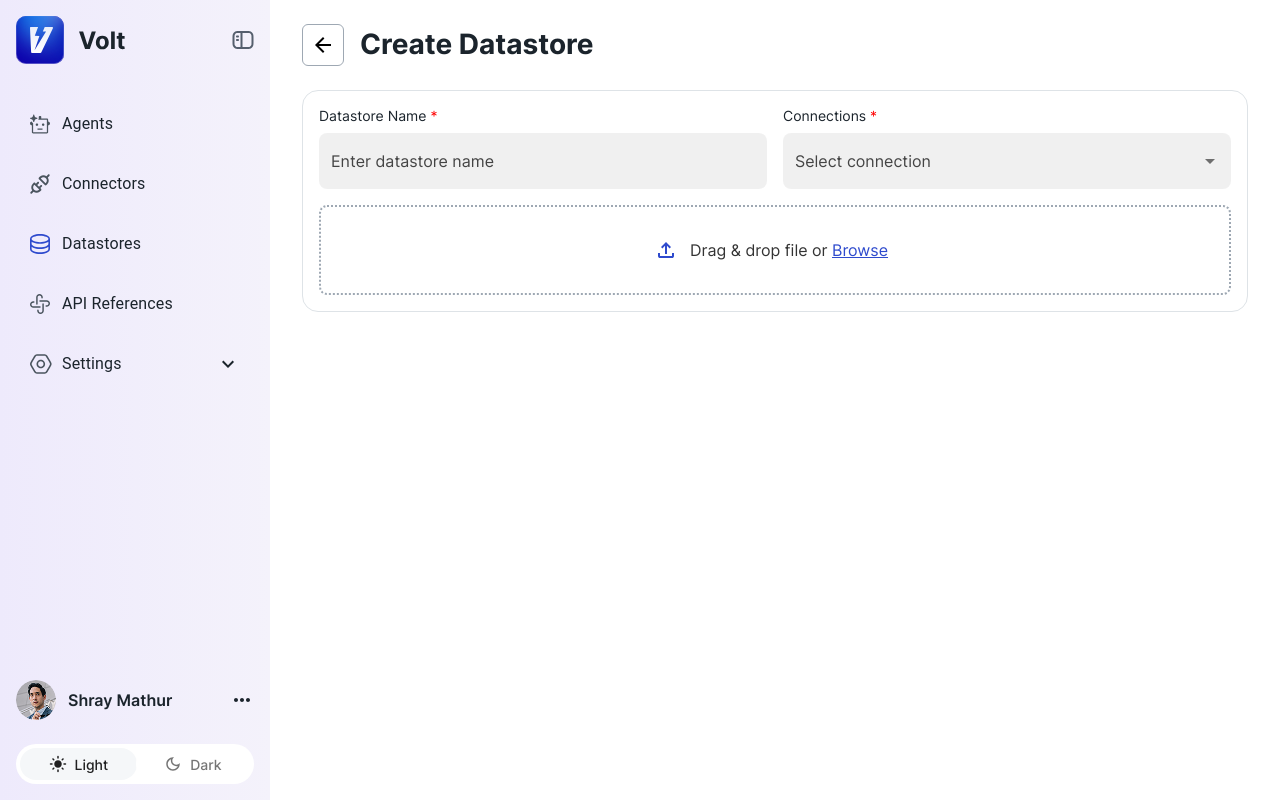
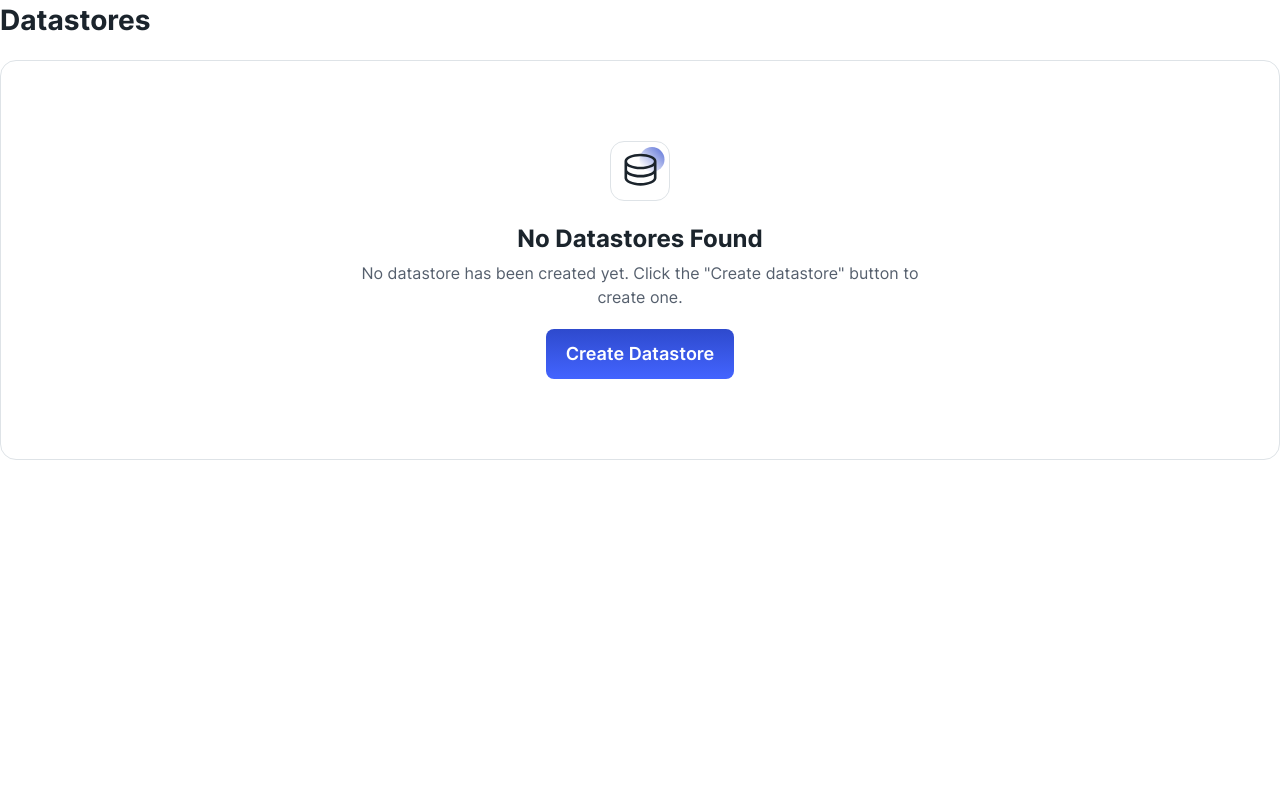
Before and after one commit to sonasantosh/volt, a React (Vite) app: page / in a window 1280 px wide. Built offline with nearby package versions, Linux system fonts and the light colour scheme.

Commit message:
Added navigation and added routes for the pages routing.

```diff
--- a/src/App.tsx
+++ b/src/App.tsx
@@ -1,10 +1,10 @@
 import { Box, Stack } from '@mui/material';
+import { Outlet } from 'react-router';
 import "./assets/css/style.scss";
 import "./assets/css/styles2.scss";
 import "./assets/css/styles3.scss";
-import NoDataStoresFound from './frontend/components/datastores/noDataStoresFound';
-import CreateDataStores from './frontend/components/datastores/createDataStores';
 import Sidebar from './frontend/components/common/sidebar';
+
 function App() {
 
   return (
@@ -13,10 +13,8 @@ function App() {
         <Sidebar />
         <Box className="main-wrapper" >
           <Box component={"main"}>
-            {/* <NoDataStoresFound /> */}
-            <CreateDataStores />
+            <Outlet />
           </Box>
-
         </Box>
       </Stack >
     </>
--- a/src/frontend/components/common/sidebar.tsx
+++ b/src/frontend/components/common/sidebar.tsx
@@ -1,6 +1,6 @@
 import { useState } from 'react';
 import { Box, IconButton, Stack, Avatar, ToggleButtonGroup, ToggleButton } from '@mui/material';
-import { Link } from 'react-router';
+import { Link, useNavigate } from 'react-router';
 import Logo from "../../../assets/images/Logo.svg";
 import SmallLogo from "../../../assets/images/logo-icon.svg"
 import ToggleIcon from "../../../assets/images/humbergur.svg";
@@ -25,6 +25,8 @@ const Sidebar = () => {
     const [sidebarOpen, setSidebarOpen] = useState<Boolean>(true);
     const [openSubMenu, setOpenSubMenu] = useState(false);
     const [themeSelector, setThemeSelector] = useState('light');
+
+    const navigate = useNavigate();
 
     const handleMenuClick = () => {
         setOpenSubMenu(!openSubMenu);
@@ -55,25 +57,25 @@ const Sidebar = () => {
                 component="nav"
                 aria-labelledby="nested-list-subheader"
             >
-                <ListItemButton>
+                <ListItemButton onClick={() => navigate("/agent")}>
                     <ListItemIcon>
                         <img src={AgentIcon} alt='Agent' />
                     </ListItemIcon>
                     <ListItemText primary="Agents" />
                 </ListItemButton>
-                <ListItemButton>
+                <ListItemButton onClick={() => navigate("/connectors")}>
                     <ListItemIcon>
                         <img src={ConnectorIcon} alt='Connectors' />
                     </ListItemIcon>
                     <ListItemText primary="Connectors" />
                 </ListItemButton>
-                <ListItemButton>
+                <ListItemButton onClick={() => navigate("/datastores")}>
                     <ListItemIcon>
                         <img src={DataStoreIcon} alt='Datastores' />
                     </ListItemIcon>
                     <ListItemText primary="Datastores" />
                 </ListItemButton>
-                <ListItemButton>
+                <ListItemButton onClick={() => navigate("/api-reference")}>
                     <ListItemIcon>
                         <img src={ApiReferenceIcon} alt='Api Reference' />
                     </ListItemIcon>
--- a/src/frontend/components/datastores/createDataStores.tsx
+++ b/src/frontend/components/datastores/createDataStores.tsx
@@ -1,4 +1,4 @@
-import { Box, TextField } from '@mui/material';
+import { Box } from '@mui/material';
 import Stack from '@mui/material/Stack';
 import TitleArrow from '../../../assets/images/back-arrow.svg'
 import IconButton from '@mui/material/IconButton';
@@ -6,12 +6,14 @@ import Grid from '@mui/material/Grid2';
 import SelectDropdownWithSearchBox from '../../components/selectDropdownWithCheckbox'
 import Upload from '../../components/common/uploadFile'
 import TextInput from '../../../frontend/components/common/textField'
+import { useNavigate } from 'react-router';
 const CreateDataStores = () => {
+    const navigate = useNavigate();
     return (
         <Box>
             <Box className="title-with-arrow">
                 <Stack direction="row" spacing={2}>
-                <IconButton aria-label="arrow" className='icon-button-arrow'>
+                    <IconButton aria-label="arrow" className='icon-button-arrow' onClick={() => navigate("/datastores")}>
                         <Box component={'img'} src={TitleArrow} alt="BackArrow"></Box>
                     </IconButton>
                     <Box className="page-title" component={'h1'}>Create Datastore</Box>
--- a/src/frontend/components/datastores/noDataStoresFound.tsx
+++ b/src/frontend/components/datastores/noDataStoresFound.tsx
@@ -2,18 +2,20 @@ import { Box } from '@mui/material';
 import Button from '@mui/material/Button';
 import PageTitle from '../common/pageTitle';
 import NoDataStroeIcon from '../../../assets/images/noDataStroeIcon.svg';
+import { useNavigate } from 'react-router';
 
 const NoDataStoresFound = () => {
+  const navigate = useNavigate();
   return (
     <Box>
       <PageTitle />
       <Box className="nodatestoresfound">
         <Box className="nodatestoresfound-inner">
-                <Box className="nodatastore-icon-wrap"><Box component={'img'} src={NoDataStroeIcon} alt="NoDataStore"/></Box>
+          <Box className="nodatastore-icon-wrap"><Box component={'img'} src={NoDataStroeIcon} alt="NoDataStore" /></Box>
           <Box component={'h1'}>No Datastores Found</Box>
           <Box component={'p'}>No datastore has been created yet. Click the
             "Create datastore" button to create one.</Box>
-                <Button variant="contained" className='common-button'>Create Datastore</Button>
+          <Button variant="contained" className='common-button' onClick={() => navigate("create")}>Create Datastore</Button>
         </Box>
       </Box>
     </Box>
--- a/src/main.tsx
+++ b/src/main.tsx
@@ -1,7 +1,6 @@
 import { StrictMode } from 'react'
 import { createRoot } from 'react-dom/client'
-import App from './App.tsx'
-import { BrowserRouter } from "react-router";
+import Routes from './routes/index.tsx';
 // import '@fontsource/inter/400';
 // import '@fontsource/inter/500';
 // import '@fontsource/inter/600';
@@ -14,8 +13,6 @@ import { BrowserRouter } from "react-router";
 
 createRoot(document.getElementById('root')!).render(
   <StrictMode>
-    <BrowserRouter >
-      <App />
-    </BrowserRouter>
+    <Routes />
   </StrictMode>,
 )
--- /dev/null
+++ b/src/routes/index.tsx
@@ -0,0 +1,21 @@
+import { BrowserRouter, Routes as RouterRoutes, Route } from 'react-router';
+import App from '../App';
+import NoDataStoresFound from '../frontend/components/datastores/noDataStoresFound';
+import CreateDataStores from '../frontend/components/datastores/createDataStores';
+import EnhancedTable from '../frontend/components/dataStoresTable';
+
+const Routes = () => {
+    return (
+        <BrowserRouter>
+            <RouterRoutes>
+                <Route path='/' element={<NoDataStoresFound />} />
+                <Route path='/datastores' element={<App />}>
+                    <Route index element={<NoDataStoresFound />} />
+                    <Route path='create' element={<><CreateDataStores /><EnhancedTable /></>} />
+                </Route>
+            </RouterRoutes>
+        </BrowserRouter>
+    )
+}
+
+export default Routes
```
Lines whose indentation alone changed are shown as unchanged.
